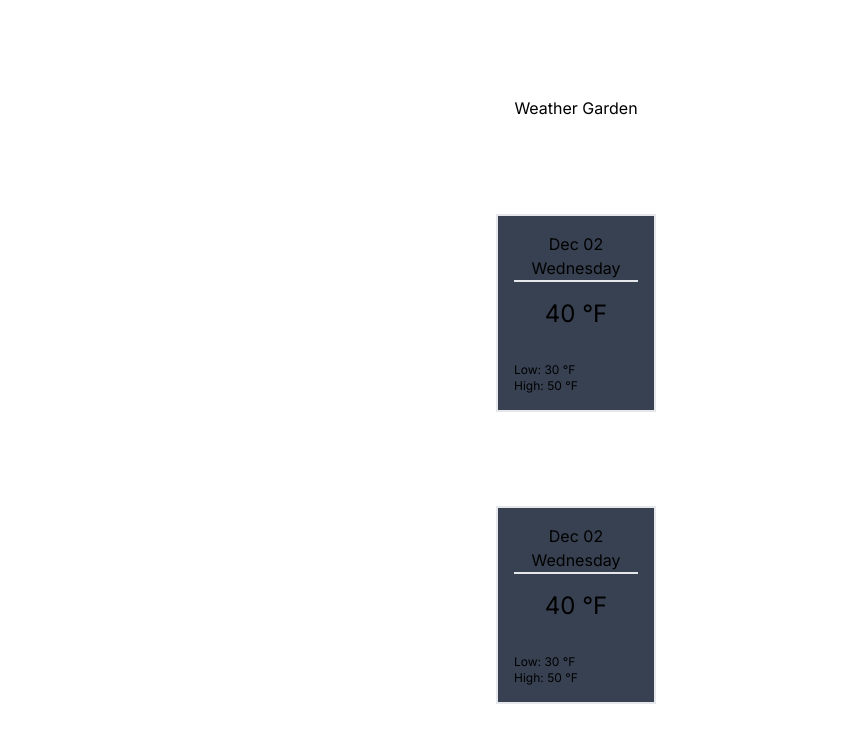
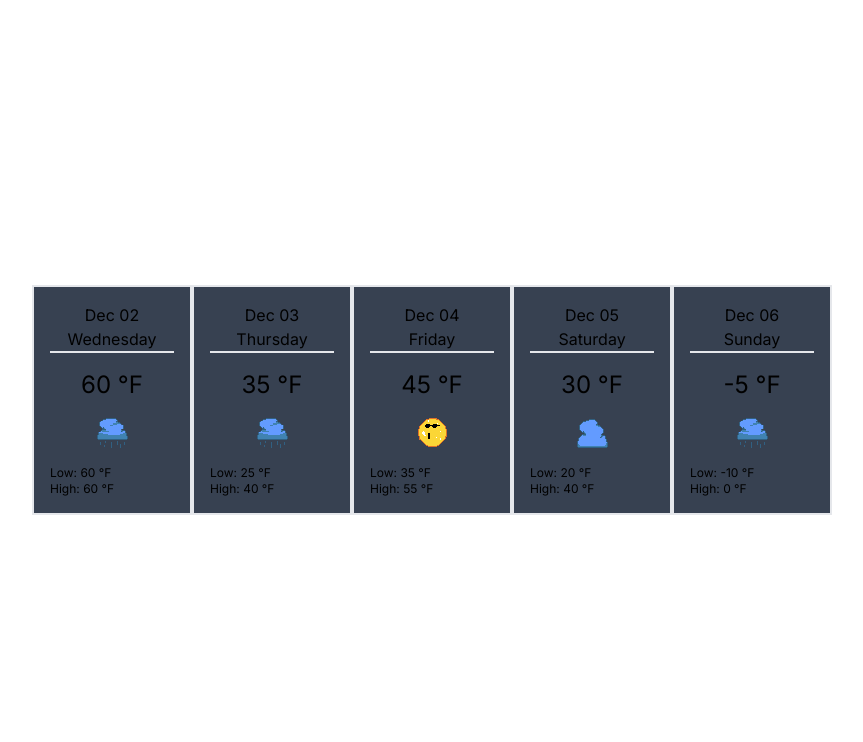
Before and after one commit to OrganicCat/weather-garden, a Next.js app: page / in a window 1280 px wide. Shown: the top 742 px of the page, without its empty margins (64-927 px from the left). Built offline with nearby package versions, Linux system fonts and the light colour scheme; no server answers.

Commit message:
Updates and slice

```diff
--- a/pages/api/weather-data/[city].ts
+++ b/pages/api/weather-data/[city].ts
@@ -1,5 +1,5 @@
 import { getCityCoords } from "@/utility/cityConstants";
-import { basicWeather } from "@/utility/weatherConstants";
+import { WeatherDay, basicWeather } from "@/utility/weatherConstants";
 import { NextApiRequest, NextApiResponse } from "next";
 
 const apiKey = process.env.NEXT_PUBLIC_OPEN_WEATHER_API_KEY;
@@ -18,19 +18,32 @@ export default async function handler(req: NextApiRequest, res: NextApiResponse)
     try {
         //const result: Response = await fetch(`https://api.openweathermap.org/data/2.5/forecast?lat=${coordData.lat}&lon=${coordData.long}&nits=${units}&appid=${apiKey}`);
         //const weatherData = await result.json();
-        const weatherData = basicWeather;
-        const weatherArray = weatherData.list.map((day: any) => {
+        const weatherData = {
+            list: basicWeather
+        };
+        const weatherArray: WeatherDay[] = weatherData.list.map((day: any) => {
             return {
                 dt: day.dt,
-                weather: day.weather.main,
+                weather: day.weather,
                 temp: {
-                    day: day.main.temp,
-                    min: day.main.temp_min,
-                    max: day.main.temp_max,
-                    feels_like: day.main.feels_like
+                    day: day.temp.day,
+                    min: day.temp.min,
+                    max: day.temp.max
                 }
             }
         });
+        // const weatherArray: WeatherDay[] = weatherData.list.map((day: any) => {
+        //     return {
+        //         dt: day.dt,
+        //         weather: day.weather.main,
+        //         temp: {
+        //             day: day.main.temp,
+        //             min: day.main.temp_min,
+        //             max: day.main.temp_max,
+        //             feels_like: day.main.feels_like
+        //         }
+        //     }
+        // });
         res.status(200).send({ city, weatherArray });
     } catch (error) {
         console.error("[getWeatherData]: Error - ", error);
--- a/pages/day-weather/index.tsx
+++ b/pages/day-weather/index.tsx
@@ -1,11 +1,11 @@
 import moment from "moment";
 import React from "react";
 import Image from 'next/image'
+import { WeatherDay } from "@/utility/weatherConstants";
 
-export function DayWeather(props: any) {
-    const data = props.weatherData;
-    const monthDay = moment.unix(data.dt).format('MMM DD');
-    const weekDay = moment.unix(data.dt).format('dddd');
+export function DayWeather({ weatherData }: { weatherData: WeatherDay }) {
+    const monthDay = moment.unix(weatherData.dt).format('MMM DD');
+    const weekDay = moment.unix(weatherData.dt).format('dddd');
 
     const getWeatherImage = (weatherDayType: String) => {
         switch (weatherDayType) {
@@ -15,24 +15,24 @@ export function DayWeather(props: any) {
                 return <Image className="mx-auto" alt="Small Cloud" src="/images/small_cloud.png" width="32" height="32" />
             case "Drizzle":
             case "Rain":
-                return <Image className="mx-auto" alt="Small Rain" src="/images/small_rain" width="32" height="32" />
+                return <Image className="mx-auto" alt="Small Rain" src="/images/small_rain.png" width="32" height="32" />
             case "Thunderstorm":
-                return <Image className="mx-auto" alt="Small Thunderstorm" src="/images/small_thunderstorm" width="32" height="32" />
+                return <Image className="mx-auto" alt="Small Thunderstorm" src="/images/small_thunderstorm.png" width="32" height="32" />
             default:
                 return <div className="italic">{weatherDayType}</div>
         }
     }
 
-    const weatherImage = getWeatherImage(data.weather.main);
+    const weatherImage = getWeatherImage(weatherData.weather);
 
     return (
         <div className="border-2 p-4 w-40 bg-gray-700">
             <div className="text-center" data-id="monthday">{monthDay}</div>
             <div className="text-center border-b-2">{weekDay}</div>
-            <div className="text-center text-2xl pt-4">{data.temp.day} &deg;F</div>
+            <div className="text-center text-2xl pt-4">{weatherData.temp.day} &deg;F</div>
             <div className="text-center py-4" data-id="weatherImage">{weatherImage}</div>
-            <div className="text-xs">Low: {data.temp.min} &deg;F</div>
-            <div className="text-xs">High: {data.temp.max} &deg;F</div>
+            <div className="text-xs">Low: {weatherData.temp.min} &deg;F</div>
+            <div className="text-xs">High: {weatherData.temp.max} &deg;F</div>
         </div>
     )
 }
--- a/pages/index.tsx
+++ b/pages/index.tsx
@@ -1,6 +1,6 @@
 import { Inter } from 'next/font/google'
 import { useEffect, useState } from 'react';
-import { WeatherDay, basicWeather } from '@/utility/weatherConstants';
+import { WeatherDay, WeatherServiceData, basicWeather } from '@/utility/weatherConstants';
 import { DayWeather } from './day-weather';
 import { getWeatherByCity } from '@/services/weatherService';
 
@@ -15,22 +15,24 @@ export default function Home() {
     }, []);
 
     const displayWeather = async (city: String) => {
-        const chicagoWeather: WeatherDay[] | null = await getWeatherByCity(city);
-        if (!chicagoWeather || !chicagoWeather.data) {
+        const { weatherArray = basicWeather }: WeatherServiceData = await getWeatherByCity(city);
+
+        if (weatherArray.length === 0) {
             console.error("[displayWeather]: Error - Could not get weather, perhaps I overloaded my key again");
-            setWeather(basicWeather);
+            const fiveDayWeather = basicWeather.slice(0, 5);
+            setWeather(fiveDayWeather);
         } else {
-            const fiveDayWeather = chicagoWeather.data.splice(0, 5);
-            setWeather(fiveDayWeather);
+            setWeather(weatherArray.slice(0, 5));
         }
     }
 
     return (
-        <main className={`flex min-h-screen flex-col items-center justify-between p-24 ${inter.className}`}>
-            <div className="flex flex-col items-center justify-center space-y-4">Weather Garden</div>
-            {weather && weather.map((value: WeatherDay, index: number) => {
-                return <DayWeather weatherData={value} key={index} />;
-            })}
+        <main className={`flex min-h-screen flex-co items-center justify-between p-24 ${inter.className}`}>
+            <div className="flex flex-row items-center justify-center">
+                {weather.map((value: WeatherDay, index: number) => {
+                    return <DayWeather weatherData={value} key={index} />;
+                })}
+            </div>
 
         </main>
     )
--- a/services/weatherService.ts
+++ b/services/weatherService.ts
@@ -1,7 +1,7 @@
-import { WeatherDay } from "@/utility/weatherConstants";
+import { WeatherDay, WeatherServiceData } from "@/utility/weatherConstants";
 
-export const getWeatherByCity = async (city: String): Promise<WeatherDay[] | null> => {
-    let weatherData: WeatherDay[] | null = null;
+export const getWeatherByCity = async (city: String): Promise<WeatherServiceData> => {
+    let weatherData: WeatherServiceData = { city: "", weatherArray: [] };
     try {
         const result: Response = await fetch(`/api/weather-data/${city}`);
         weatherData = await result.json();
@@ -10,4 +10,5 @@ export const getWeatherByCity = async (city: String): Promise<WeatherDay[] | nul
     }
 
     return weatherData;
+
 }
--- /dev/null
+++ b/utility/ThemeContext.ts
@@ -0,0 +1,6 @@
+import { createContext } from "react";
+
+
+const ThemeContext = createContext("dark");
+
+export default ThemeContext;
--- a/utility/weatherConstants.ts
+++ b/utility/weatherConstants.ts
@@ -1,6 +1,6 @@
 export interface WeatherDay {
     dt: number,
-    weather: number,
+    weather: string,
     temp: {
         day: number,
         min: number,
@@ -9,20 +9,61 @@ export interface WeatherDay {
     }
 }
 
-export const basicWeather: any = [{
+export interface WeatherServiceData {
+    city: string,
+    weatherArray: WeatherDay[]
+}
+
+export const basicWeather: WeatherDay[] = [{
     dt: 1606867755,
+    weather: "Rain",
+    temp: {
+        day: 60,
+        min: 60,
+        max: 60
+    },
+}, {
+    dt: 1606954155,
+    weather: "Rain",
+    temp: {
+        day: 35,
+        min: 25,
+        max: 40
+    }
+},
+{
+    dt: 1607040555,
+    weather: "Clear",
+    temp: {
+        day: 45,
+        min: 35,
+        max: 55
+    }
+},
+{
+    dt: 1607126955,
     weather: "Clouds",
     temp: {
-        day: 40,
-        min: 30,
-        max: 50
+        day: 30,
+        min: 20,
+        max: 40
     }
-}, {
-    dt: 1606867755,
-    weather: "Clouds",
+},
+{
+    dt: 1607213355,
+    weather: "Drizzle",
     temp: {
-        day: 40,
-        min: 30,
-        max: 50
+        day: -5,
+        min: -10,
+        max: 0
+    }
+},
+{
+    dt: 1607299755,
+    weather: "Thunderstorm",
+    temp: {
+        day: 5,
+        min: 5,
+        max: 5
     }
 }];
```
